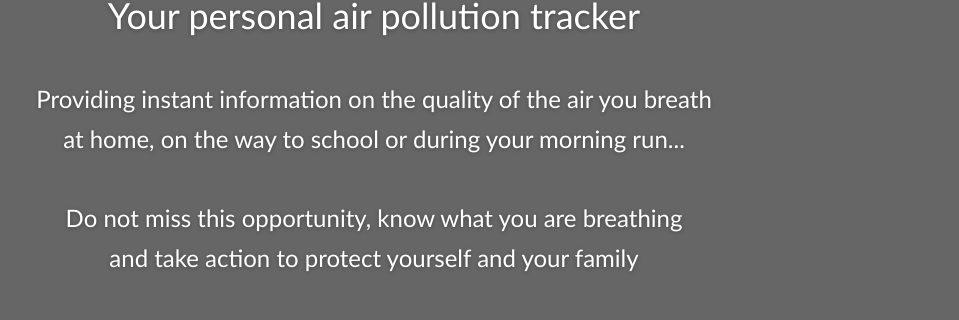
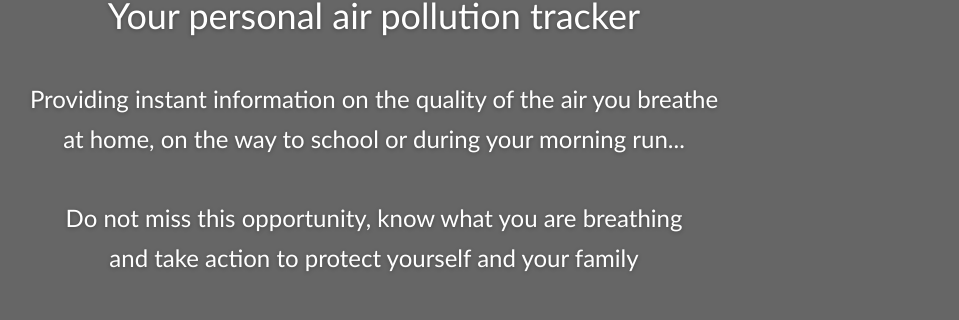
Before and after one commit to Khilna/Khilna.github.io, a plain HTML site: page index.html in a window 1280 px wide. Shown: the part 259-579 px from the top of the page, without its empty margins (266-1225 px from the left). Drawn offline with Linux system fonts and the light colour scheme; a web font is replaced by a local one.

Commit message:
Update index.html
correcting "breath" into "breathe"

```diff
--- a/index.html
+++ b/index.html
@@ -50,7 +50,7 @@
       <h1 class="logo cursive" style="font-family: Calibri,Helvetica, Arial; font-size: 50px;">blue  <span style="font-family: Calibri,Helvetica, Arial, sans-serif; font-size: 24px;">powered by <span style="font-family: Calibri,Helvetica, Arial, sans-serif; font-size: 50px;">meo<br/></h1>
 
       <div class="content">
-        <h4 class="motto" style="font-family: Calibri,Helvetica, Arial; font-size: 36px;">Your personal air pollution tracker<br/><br/><span style="font-family: Calibri,Helvetica, Arial, sans-serif; font-size: 24px;">Providing instant information on the quality of the air you breath<br/><span style="font-family: Calibri,Helvetica, Arial, sans-serif; font-size: 24px;">at home, on the way to school or during your morning run...<br/><br/><span style="font-family: Calibri,Helvetica, Arial, sans-serif; font-size: 24px;">Do not miss this opportunity, know what you are breathing<br/><span style="font-family: Calibri,Helvetica, Arial, sans-serif; font-size: 24px;">and take action to protect yourself and your family</span></h4>
+        <h4 class="motto" style="font-family: Calibri,Helvetica, Arial; font-size: 36px;">Your personal air pollution tracker<br/><br/><span style="font-family: Calibri,Helvetica, Arial, sans-serif; font-size: 24px;">Providing instant information on the quality of the air you breathe<br/><span style="font-family: Calibri,Helvetica, Arial, sans-serif; font-size: 24px;">at home, on the way to school or during your morning run...<br/><br/><span style="font-family: Calibri,Helvetica, Arial, sans-serif; font-size: 24px;">Do not miss this opportunity, know what you are breathing<br/><span style="font-family: Calibri,Helvetica, Arial, sans-serif; font-size: 24px;">and take action to protect yourself and your family</span></h4>
         <div class="subscribe">
           <h5 class="info-text" style="font-family: Calibri,Helvetica, Arial; font-size: 24px;">
           Coming soon! Join our newsletter
```
